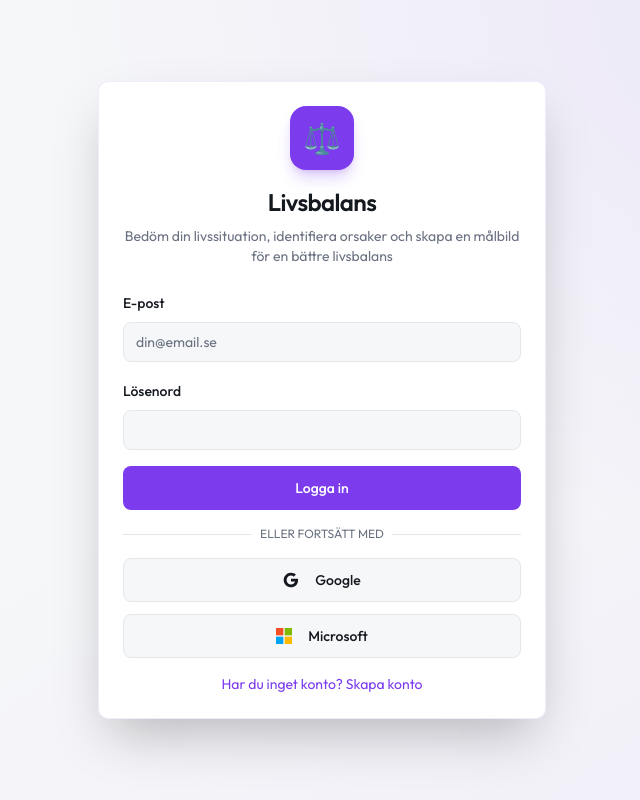
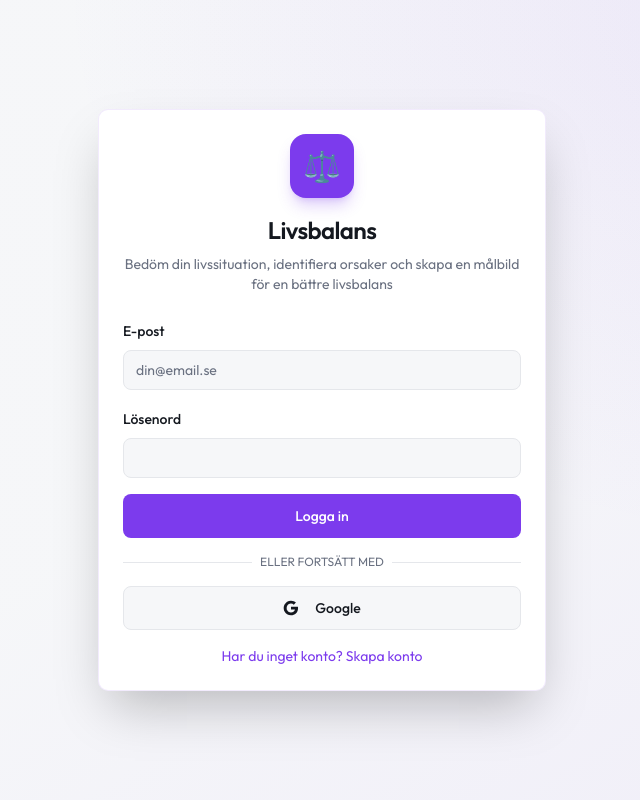
Before and after one commit to nils-collab/livsbalans, a Next.js app: page /auth/login in a window 1280 px wide. Shown: the whole page, without its empty margins (318-958 px from the left). Built offline with nearby package versions, Linux system fonts and the light colour scheme; no server answers.

Commit message:
chore: Remove Microsoft OAuth button

```diff
--- a/src/app/auth/login/page.tsx
+++ b/src/app/auth/login/page.tsx
@@ -21,21 +21,6 @@ export default function LoginPage() {
     try {
       await supabase.auth.signInWithOAuth({
         provider: "google",
-        options: {
-          redirectTo: `${window.location.origin}/auth/callback`,
-        },
-      });
-    } catch (error) {
-      console.error("Login error:", error);
-      setLoading(false);
-    }
-  };
-
-  const handleMicrosoftLogin = async () => {
-    setLoading(true);
-    try {
-      await supabase.auth.signInWithOAuth({
-        provider: "azure",
         options: {
           redirectTo: `${window.location.origin}/auth/callback`,
         },
@@ -170,22 +155,6 @@ export default function LoginPage() {
               Google
             </Button>
 
-            <Button
-              type="button"
-              onClick={handleMicrosoftLogin}
-              disabled={loading}
-              variant="outline"
-              className="w-full"
-              size="lg"
-            >
-              <svg className="mr-2 h-5 w-5" viewBox="0 0 23 23" fill="none">
-                <path d="M0 0H10.5652V10.5652H0V0Z" fill="#F25022" />
-                <path d="M12.4348 0H23V10.5652H12.4348V0Z" fill="#7FBA00" />
-                <path d="M0 12.4348H10.5652V23H0V12.4348Z" fill="#00A4EF" />
-                <path d="M12.4348 12.4348H23V23H12.4348V12.4348Z" fill="#FFB900" />
-              </svg>
-              Microsoft
-            </Button>
           </div>
 
           <div className="text-center text-sm">
```
